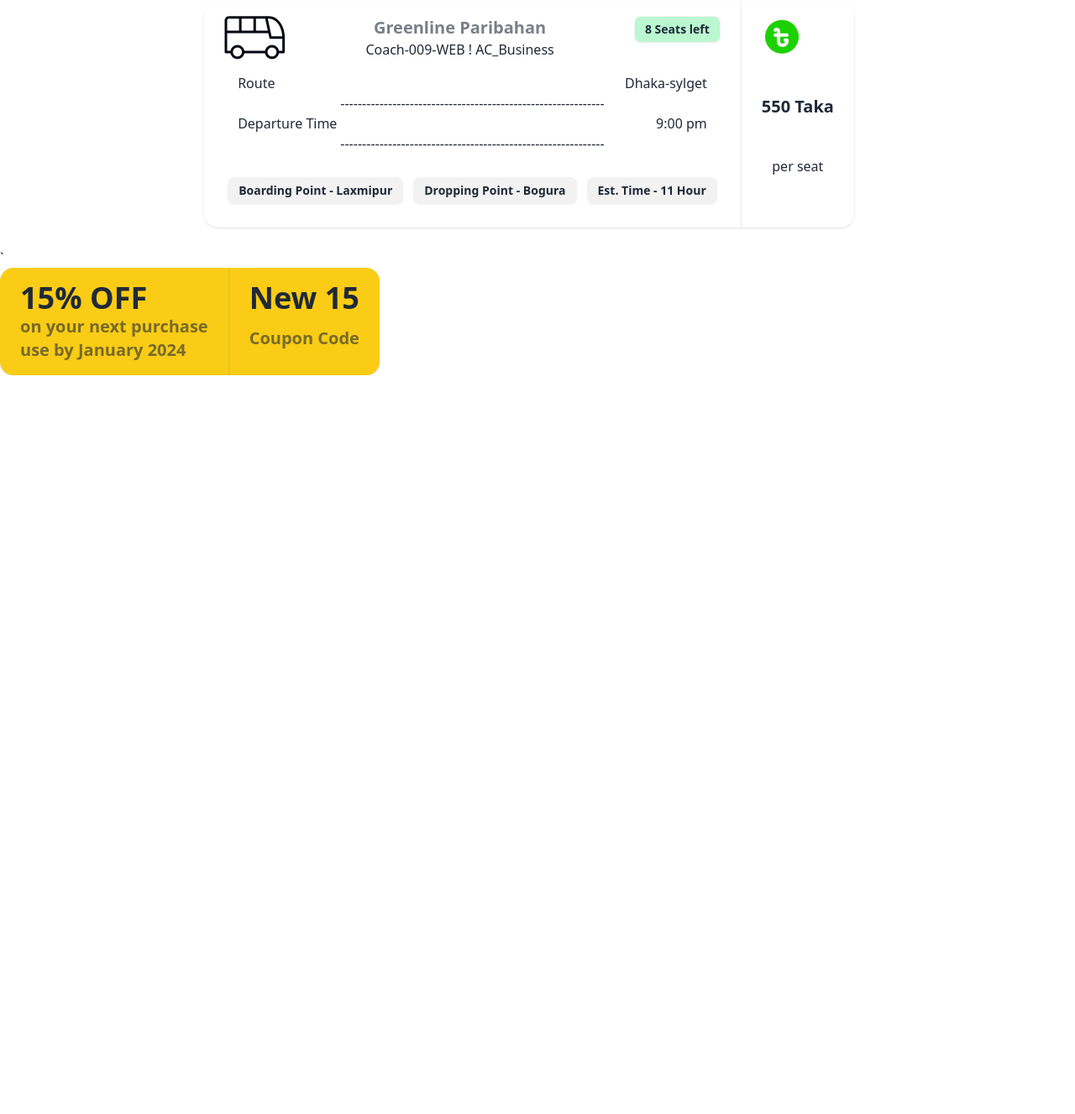
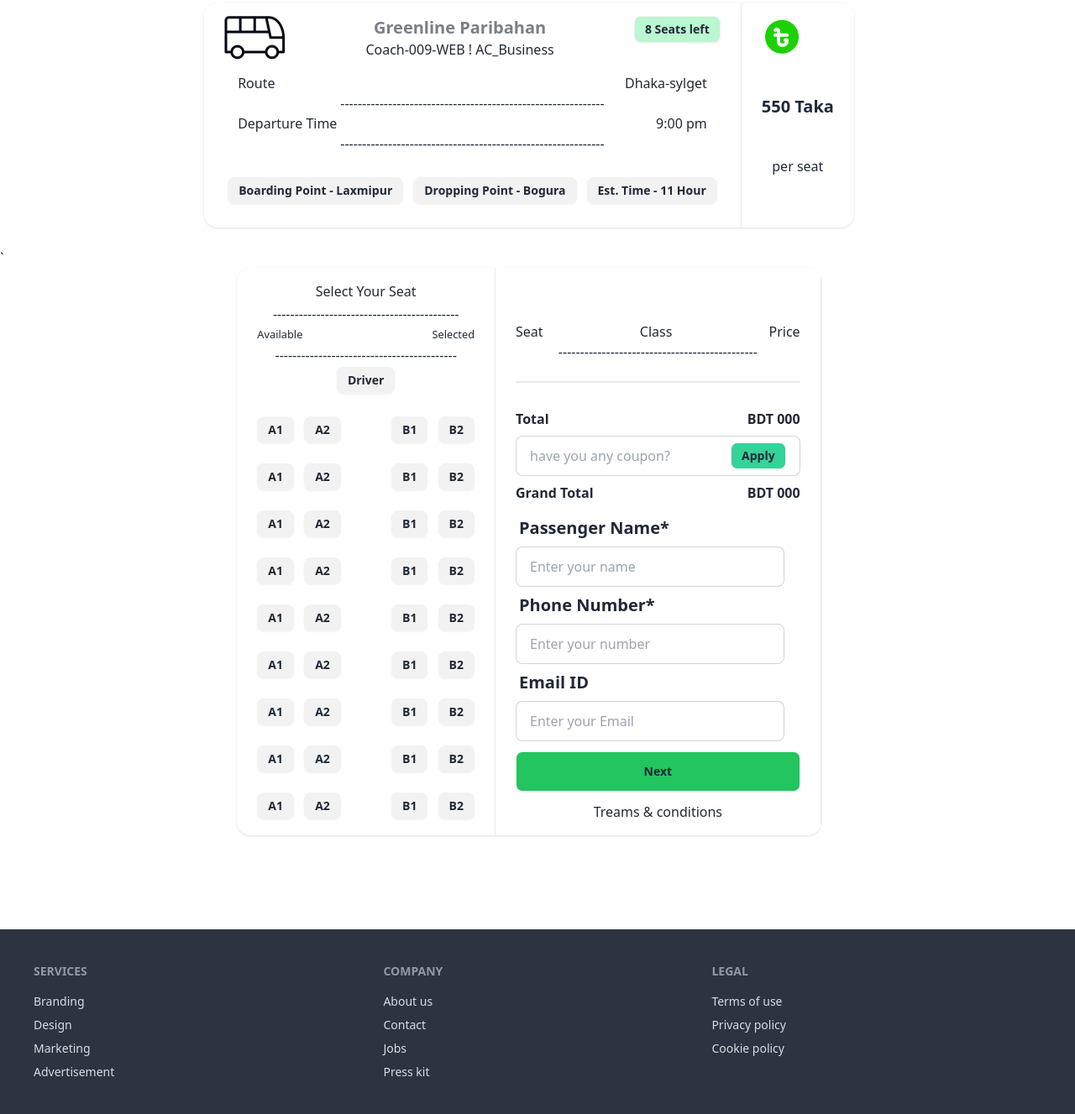
Before and after one commit to ahamedhr4D/assignment-5, a plain HTML site: page index.html in a window 1280 px wide. Shown: the part 833-2160 px from the top of the page at 84% size. Before the commit the page ends 1280 px from the top, so only its background shows below. Drawn offline with nearby package versions, Linux system fonts and the light colour scheme.

Commit message:
4th commit

```diff
--- a/index.html
+++ b/index.html
@@ -71,7 +71,7 @@
                   Paribahan</span></h1>
               <p class="mb-5">Yes, you can run unit tests and view the results directly within the app. The integrated
                 testing features allow for a streamlined .</p>
-              <button class="btn btn-primary bg-green-400 ">Buy Tickets</button>
+              <button class="btn btn-primary bg-green-400 text-black">Buy Tickets</button>
             </div>
           </div>
         </div>
@@ -82,6 +82,8 @@
   <main>
     <section>
       <h1 class="font-bold text-4xl text-center mt-20">Best offers for you</h1>
+    </section>
+    <section>
       <div class=" flex container mx-auto lg:px-24 px-8 my-8">
         <div>
           <div class="stats shadow mr-5 bg-yellow-400 ">
@@ -170,26 +172,166 @@
       </div>
     </section>`
     <section>
-      <div>
-        <div class="stats shadow mr-5 bg-yellow-400 ">
+      <div class="text-center">
+        <div class="stats shadow mr-5 ">
 
           <div class="stat ">
-            <div class="stat-value">15% OFF</div>
-            <div class="stat-desc font-bold text-xl">on your next purchase</div>
-            <div class="stat-desc font-bold text-xl">use by January 2024</div>
+            <h1>Select Your Seat </h1>
+            <p>-------------------------------------------</p>
+            <div class="flex justify-between">
+              <small>Available</small>
+              <small>Selected</small>
+            </div>
+            <p>------------------------------------------</p>
+            <div class="">
+              <div><button class="btn btn-sm">Driver</button></div>
+            </div>
+            <div>
+              <div class="mt-6">
+                <button onclick="handleClick('hridoy')" id="btn1" class="btn btn-sm mr-2">A1</button>
+                <button class="btn btn-sm mr-14">A2</button>
+                <button class="btn btn-sm mr-2">B1</button>
+                <button class="btn btn-sm">B2</button>
+              </div>
+              <div class="mt-6">
+                <button class="btn btn-sm mr-2">A1</button>
+                <button class="btn btn-sm mr-14">A2</button>
+                <button class="btn btn-sm mr-2">B1</button>
+                <button class="btn btn-sm">B2</button>
+              </div>
+              <div class="mt-6">
+                <button class="btn btn-sm mr-2">A1</button>
+                <button class="btn btn-sm mr-14">A2</button>
+                <button class="btn btn-sm mr-2">B1</button>
+                <button class="btn btn-sm">B2</button>
+              </div>
+              <div class="mt-6">
+                <button class="btn btn-sm mr-2">A1</button>
+                <button class="btn btn-sm mr-14">A2</button>
+                <button class="btn btn-sm mr-2">B1</button>
+                <button class="btn btn-sm">B2</button>
+              </div>
+              <div class="mt-6">
+                <button class="btn btn-sm mr-2">A1</button>
+                <button class="btn btn-sm mr-14">A2</button>
+                <button class="btn btn-sm mr-2">B1</button>
+                <button class="btn btn-sm">B2</button>
+              </div>
+              <div class="mt-6">
+                <button class="btn btn-sm mr-2">A1</button>
+                <button class="btn btn-sm mr-14">A2</button>
+                <button class="btn btn-sm mr-2">B1</button>
+                <button class="btn btn-sm">B2</button>
+              </div>
+              <div class="mt-6">
+                <button class="btn btn-sm mr-2">A1</button>
+                <button class="btn btn-sm mr-14">A2</button>
+                <button class="btn btn-sm mr-2">B1</button>
+                <button class="btn btn-sm">B2</button>
+              </div>
+              <div class="mt-6">
+                <button class="btn btn-sm mr-2">A1</button>
+                <button class="btn btn-sm mr-14">A2</button>
+                <button class="btn btn-sm mr-2">B1</button>
+                <button class="btn btn-sm">B2</button>
+              </div>
+              <div class="mt-6">
+                <button class="btn btn-sm mr-2">A1</button>
+                <button class="btn btn-sm mr-14">A2</button>
+                <button class="btn btn-sm mr-2">B1</button>
+                <button class="btn btn-sm">B2</button>
+              </div>
+
+
+            </div>
           </div>
           <div class="stat">
-            <div class="stat-value ">New 15</div>
-            <div class="stat-desc font-bold text-xl">Coupon Code</div>
+            <div>
+              <div class="flex justify-between mt-12">
+                <p>Seat</p>
+                <p>Class</p>
+                <p>Price</p>
+              </div>
+              <p>----------------------------------------------</p>
+              <!-- input nite hbe -->
+              <p class="divider"></p>
+            </div>
+            <div class="flex justify-between mt-2 mb-2">
+              <p class="font-bold">Total</p>
+              <p class="font-bold">BDT 000</p>
+            </div>
+            <div>
+              <label class="input input-bordered flex items-center gap-2">
+                <input type="text" class="grow" placeholder="have you any coupon?" />
+                <button class="btn btn-sm bg-emerald-400">Apply</button>
+              </label>
+            </div>
+            <div class="flex justify-between mt-2 mb-2">
+              <p class="font-bold">Grand Total</p>
+              <p class="font-bold">BDT 000</p>
+            </div>
+            <div>
+              <label class="form-control w-full max-w-xs">
+                <div class="label">
+                  <p class="label-text font-bold text-xl">Passenger Name*</p>
+                </div>
+                <input type="text" placeholder="Enter your name" class="input input-bordered w-full max-w-xs" />
+              </label>
+              <label class="form-control w-full max-w-xs">
+                <div class="label">
+                  <p class="label-text font-bold text-xl">Phone Number*</p>
+                </div>
+                <input type="text" placeholder="Enter your number" class="input input-bordered w-full max-w-xs" />
+              </label>
+              <label class="form-control w-full max-w-xs">
+                <div class="label">
+                  <p class="label-text font-bold text-xl">Email ID</p>
+                </div>
+                <input type="text" placeholder="Enter your Email" class="input input-bordered w-full max-w-xs" />
+              </label>
+            </div>
+            <div class="mt-3">
+              <button class="btn btn-block bg-green-500">Next</button>
+            </div>
+            <div class="mt-3">
+              <a href="https://www.example.com">Treams & conditions</a>
+
+            </div>
           </div>
 
+          <div>
+
+          </div>
         </div>
+
       </div>
     </section>
   </main>
-  <footer>
-
+  <footer class="mt-28">
+    <footer class="footer p-10 bg-neutral text-neutral-content">
+      <nav>
+        <h6 class="footer-title">Services</h6>
+        <a class="link link-hover">Branding</a>
+        <a class="link link-hover">Design</a>
+        <a class="link link-hover">Marketing</a>
+        <a class="link link-hover">Advertisement</a>
+      </nav>
+      <nav>
+        <h6 class="footer-title">Company</h6>
+        <a class="link link-hover">About us</a>
+        <a class="link link-hover">Contact</a>
+        <a class="link link-hover">Jobs</a>
+        <a class="link link-hover">Press kit</a>
+      </nav>
+      <nav>
+        <h6 class="footer-title">Legal</h6>
+        <a class="link link-hover">Terms of use</a>
+        <a class="link link-hover">Privacy policy</a>
+        <a class="link link-hover">Cookie policy</a>
+      </nav>
+    </footer>
   </footer>
+  <script src="./ticket.js"></script>
 </body>
 
 </html>
--- /dev/null
+++ b/ticket.js
@@ -0,0 +1,7 @@
+// document.getElementById("btn1").addEventListener("click", function (e){
+//     console.log("props");
+// })
+
+function handleClick(e) {
+    console.log("boss");
+}
```
